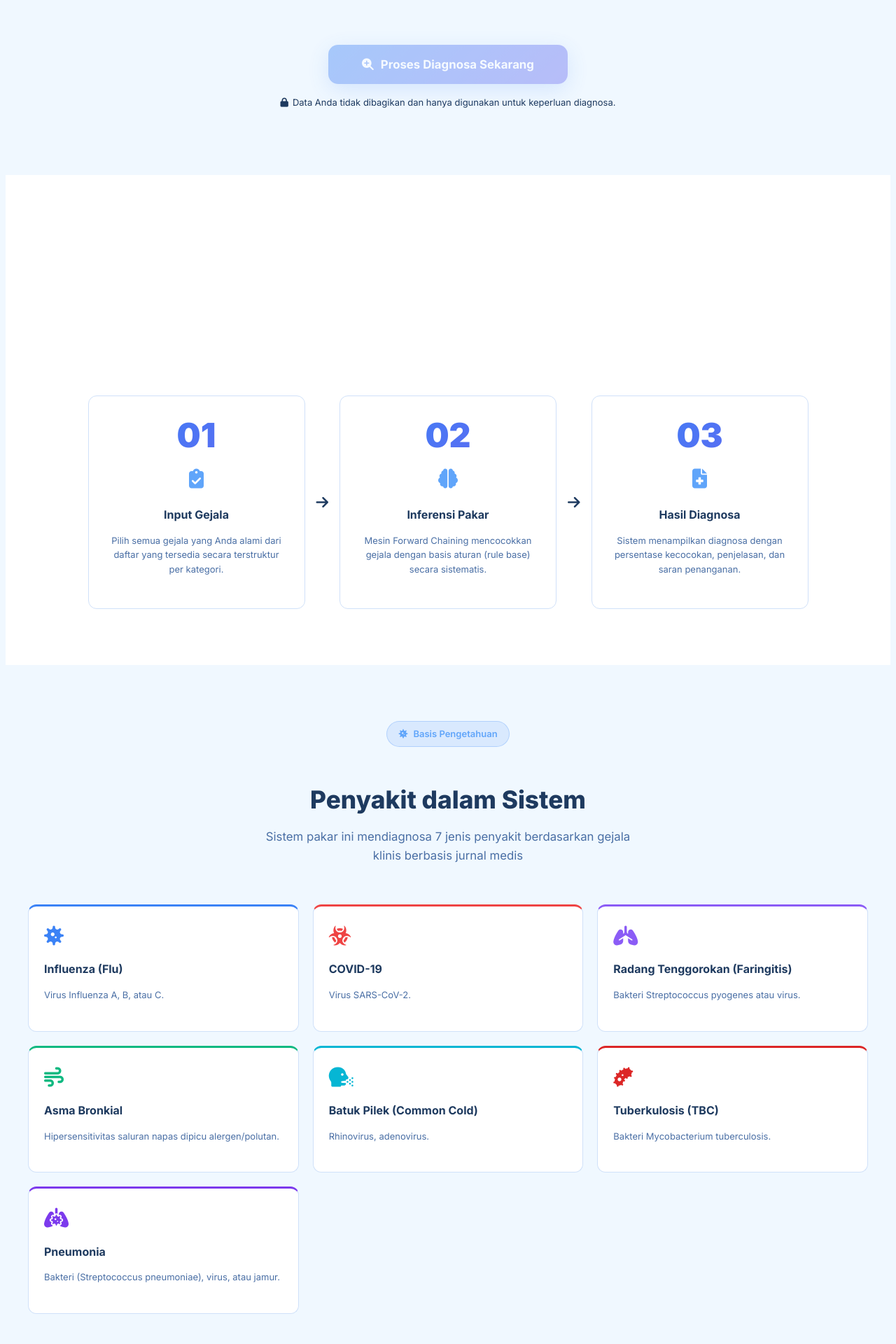
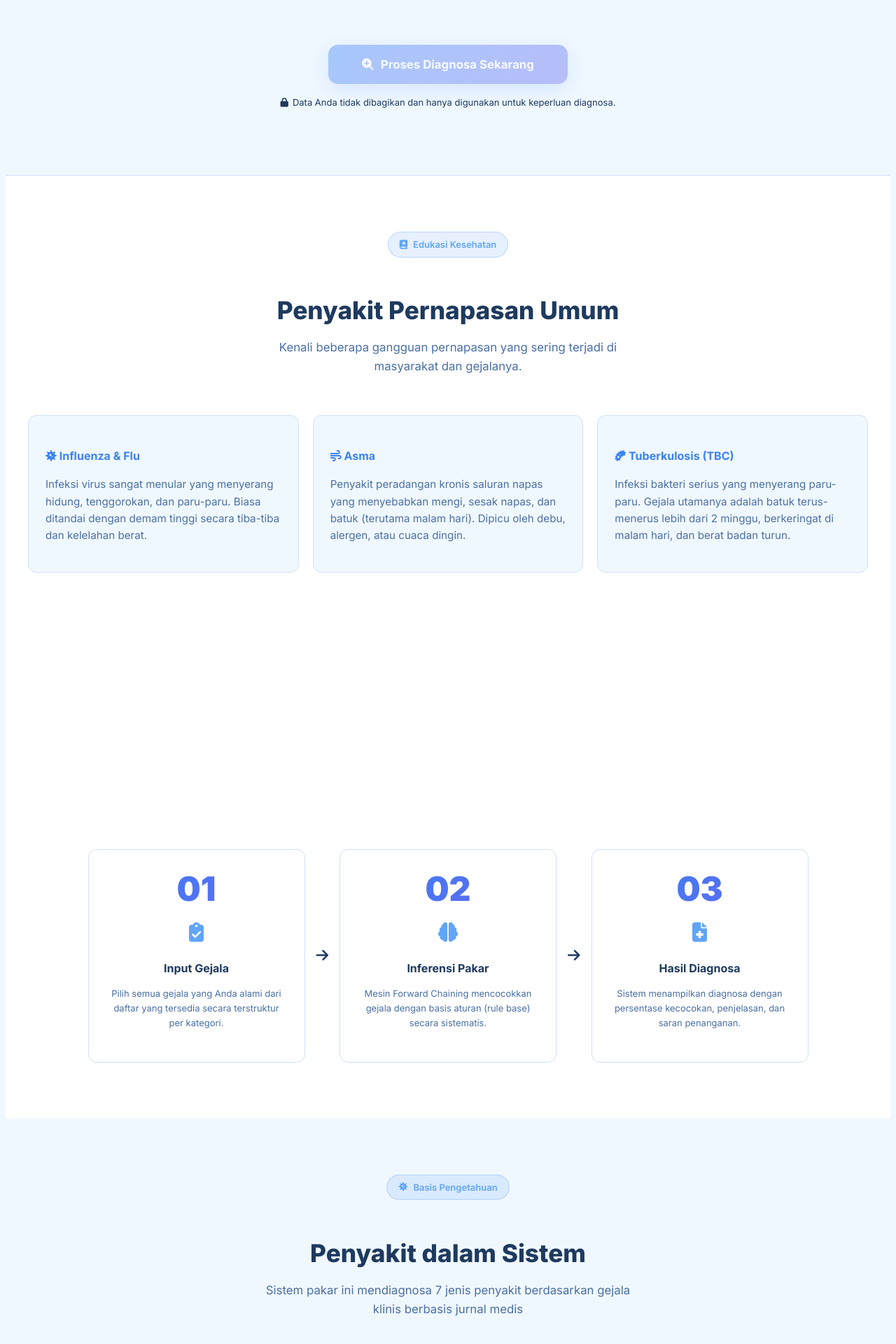
Before and after one commit to baron969/MediExpert, a Flask app: page / in a window 1280 px wide. Shown: the part 3182-5102 px from the top of the page at 70% size. Run offline with Flask 3, Linux system fonts and the light colour scheme.

Commit message:
Redesign: Soft blue UI, respiratory focus, step-by-step flow, and improved report

```diff
--- a/templates/index.html
+++ b/templates/index.html
@@ -195,6 +195,33 @@
     </div>
 </section>
 
+<!-- ===== EDUKASI SINGKAT ===== -->
+<section class="section" style="background: var(--bg-secondary); border-top: 1px solid var(--border);">
+    <div class="container">
+        <div class="section-header">
+            <div class="section-badge">
+                <i class="fas fa-book-medical"></i> Edukasi Kesehatan
+            </div>
+            <h2>Penyakit Pernapasan Umum</h2>
+            <p>Kenali beberapa gangguan pernapasan yang sering terjadi di masyarakat dan gejalanya.</p>
+        </div>
+        <div style="display: grid; grid-template-columns: repeat(auto-fit, minmax(280px, 1fr)); gap: 20px; margin-top: 30px;">
+            <div style="background: var(--bg-primary); padding: 24px; border-radius: var(--radius); border: 1px solid var(--border);">
+                <h4 style="color: var(--primary); margin-bottom: 10px;"><i class="fas fa-virus"></i> Influenza & Flu</h4>
+                <p style="font-size: 0.95rem; color: var(--text-secondary);">Infeksi virus sangat menular yang menyerang hidung, tenggorokan, dan paru-paru. Biasa ditandai dengan demam tinggi secara tiba-tiba dan kelelahan berat.</p>
+            </div>
+            <div style="background: var(--bg-primary); padding: 24px; border-radius: var(--radius); border: 1px solid var(--border);">
+                <h4 style="color: var(--primary); margin-bottom: 10px;"><i class="fas fa-wind"></i> Asma</h4>
+                <p style="font-size: 0.95rem; color: var(--text-secondary);">Penyakit peradangan kronis saluran napas yang menyebabkan mengi, sesak napas, dan batuk (terutama malam hari). Dipicu oleh debu, alergen, atau cuaca dingin.</p>
+            </div>
+            <div style="background: var(--bg-primary); padding: 24px; border-radius: var(--radius); border: 1px solid var(--border);">
+                <h4 style="color: var(--primary); margin-bottom: 10px;"><i class="fas fa-bacterium"></i> Tuberkulosis (TBC)</h4>
+                <p style="font-size: 0.95rem; color: var(--text-secondary);">Infeksi bakteri serius yang menyerang paru-paru. Gejala utamanya adalah batuk terus-menerus lebih dari 2 minggu, berkeringat di malam hari, dan berat badan turun.</p>
+            </div>
+        </div>
+    </div>
+</section>
+
 <!-- ===== HOW IT WORKS ===== -->
 <section class="section section-dark">
     <div class="container">
```
